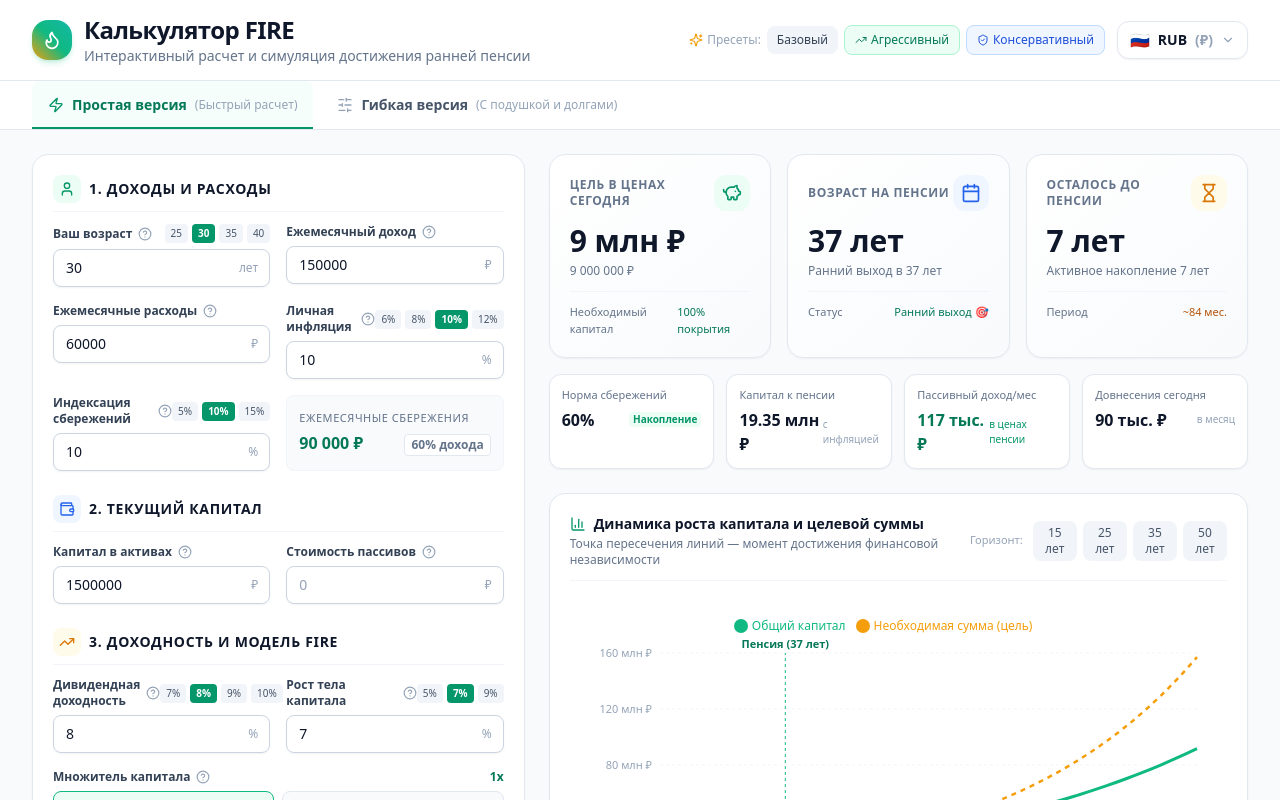
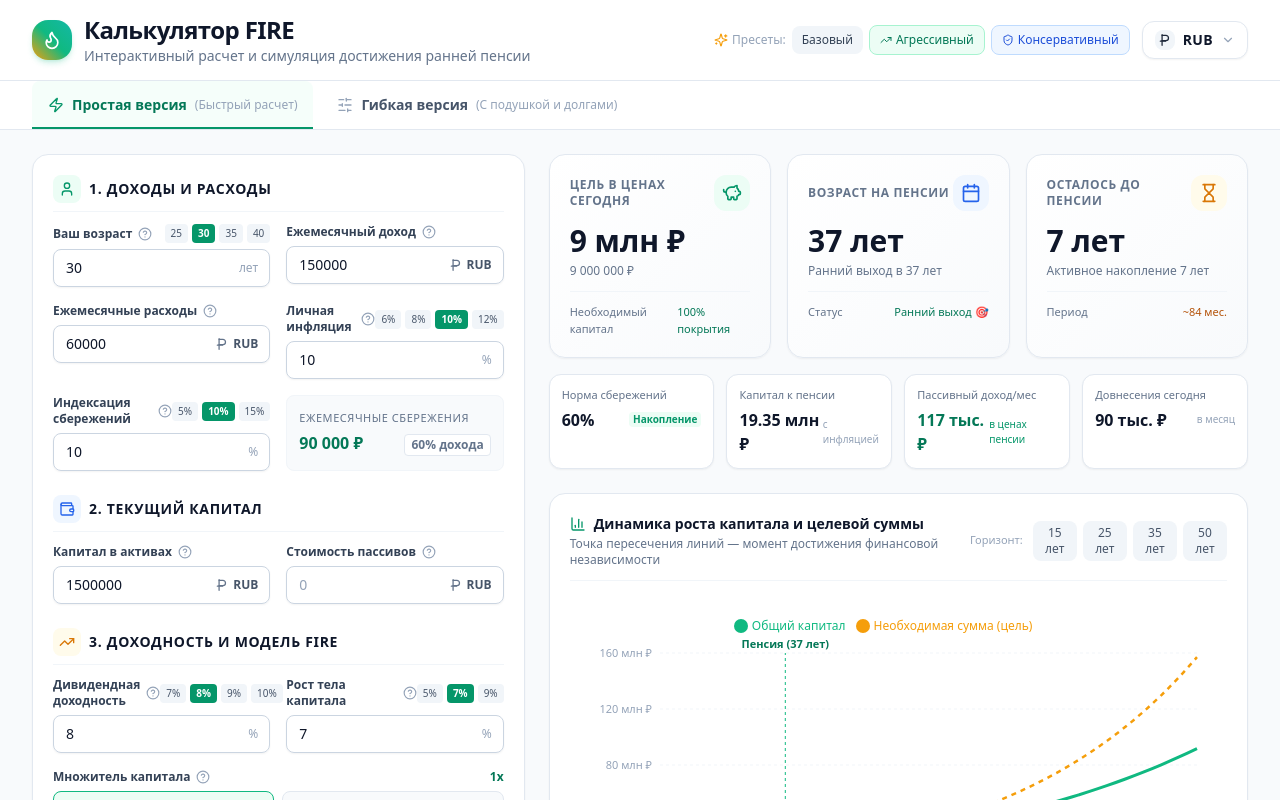
Before and after one commit to ykr0p/finance-toolbox, a Next.js app: page / in a window 1280 px wide. Shown: the top 800 px of the page. Built offline with nearby package versions, Linux system fonts and the light colour scheme.

Commit message:
feat: replace country text fallback with vector currency icons and show clean code (RUB, BYN, USD, EUR)

```diff
--- a/src/components/CurrencyDropdown.tsx
+++ b/src/components/CurrencyDropdown.tsx
@@ -3,7 +3,7 @@
 import React, { useState, useRef, useEffect } from "react";
 import { ChevronDown, Check, Coins } from "lucide-react";
 import { CurrencyCode, CURRENCY_CONFIGS } from "@/types/fire";
-import { BelarusianRubleIcon } from "./icons/BelarusianRubleIcon";
+import { CurrencyIcon } from "./icons/CurrencyIcon";
 
 interface CurrencyDropdownProps {
   currency: CurrencyCode;
@@ -17,8 +17,7 @@ export function CurrencyDropdown({
   const [isOpen, setIsOpen] = useState(false);
   const dropdownRef = useRef<HTMLDivElement>(null);
 
-  const currencyList: CurrencyCode[] = ["RUB", "USD", "EUR", "BYN"];
-  const currentConfig = CURRENCY_CONFIGS[currency];
+  const currencyList: CurrencyCode[] = ["RUB", "BYN", "USD", "EUR"];
 
   // Close when clicking outside
   useEffect(() => {
@@ -61,7 +60,7 @@ export function CurrencyDropdown({
 
   return (
     <div className="relative inline-block text-left" ref={dropdownRef}>
-      {/* Dropdown trigger button */}
+      {/* Dropdown trigger button showing only icon + currency code */}
       <button
         type="button"
         onClick={() => setIsOpen((prev) => !prev)}
@@ -73,14 +72,11 @@ export function CurrencyDropdown({
             : "bg-white hover:bg-slate-50 border-slate-200 text-slate-700"
         }`}
       >
-        <span className="text-base leading-none">{currentConfig.flag}</span>
-        <span className="font-bold text-slate-900">{currentConfig.code}</span>
-        <span className="text-slate-400">
-          {currency === "BYN" ? (
-            <BelarusianRubleIcon className="w-3.5 h-3.5 text-slate-600 inline" />
-          ) : (
-            `(${currentConfig.symbol})`
-          )}
+        <div className="w-5 h-5 rounded-lg bg-slate-100 flex items-center justify-center text-slate-800 shrink-0">
+          <CurrencyIcon currency={currency} className="w-3.5 h-3.5" />
+        </div>
+        <span className="font-bold text-slate-900 uppercase tracking-wide">
+          {currency}
         </span>
         <ChevronDown
           className={`w-3.5 h-3.5 text-slate-400 transition-transform duration-150 ${
@@ -94,13 +90,12 @@ export function CurrencyDropdown({
         <div
           role="menu"
           aria-orientation="vertical"
-          className="absolute right-0 mt-2 w-64 rounded-2xl bg-white p-1.5 shadow-xl border border-slate-200 z-50 animate-in fade-in zoom-in-95 duration-100 origin-top-right focus:outline-none"
+          className="absolute right-0 mt-2 w-60 rounded-2xl bg-white p-1.5 shadow-xl border border-slate-200 z-50 animate-in fade-in zoom-in-95 duration-100 origin-top-right focus:outline-none"
         >
           <div className="px-3 py-2 text-[11px] font-semibold text-slate-400 uppercase tracking-wider border-b border-slate-100 flex items-center justify-between">
             <span className="flex items-center gap-1.5">
               <Coins className="w-3.5 h-3.5 text-slate-500" /> Валюта расчета
             </span>
-            <span className="text-[10px] text-slate-400 font-normal">Выбор</span>
           </div>
 
           <div className="py-1 space-y-0.5">
@@ -114,26 +109,25 @@ export function CurrencyDropdown({
                   type="button"
                   role="menuitem"
                   onClick={() => handleSelect(code)}
-                  className={`w-full flex items-center justify-between px-3 py-2 rounded-xl text-xs transition-colors ${
+                  className={`w-full flex items-center justify-between px-3 py-2.5 rounded-xl text-xs transition-colors ${
                     isSelected
                       ? "bg-emerald-50 text-emerald-950 font-bold"
                       : "text-slate-700 hover:bg-slate-50 font-medium"
                   }`}
                 >
                   <div className="flex items-center gap-2.5">
-                    <span className="text-lg leading-none">{cfg.flag}</span>
+                    <div
+                      className={`w-7 h-7 rounded-lg flex items-center justify-center shrink-0 ${
+                        isSelected
+                          ? "bg-emerald-100 text-emerald-800 shadow-sm"
+                          : "bg-slate-100 text-slate-700"
+                      }`}
+                    >
+                      <CurrencyIcon currency={code} className="w-4 h-4" />
+                    </div>
                     <div className="text-left">
-                      <div className="flex items-center gap-1.5">
-                        <span className="font-bold">{code}</span>
-                        {code === "BYN" ? (
-                          <span className="text-slate-400 font-normal inline-flex items-center gap-0.5">
-                            (<BelarusianRubleIcon className="w-3.5 h-3.5 text-slate-700 inline" />)
-                          </span>
-                        ) : (
-                          <span className="text-slate-400 font-normal">
-                            ({cfg.symbol})
-                          </span>
-                        )}
+                      <div className="font-bold text-slate-900 text-xs uppercase tracking-wide">
+                        {code}
                       </div>
                       <div className="text-[11px] text-slate-500 font-normal">
                         {cfg.name}
--- a/src/components/InputForm.tsx
+++ b/src/components/InputForm.tsx
@@ -11,7 +11,7 @@ import {
 } from "@/types/fire";
 import { validateInputs } from "@/lib/validation";
 import { formatCurrency, formatPercent, getCurrencySymbol } from "@/lib/formatters";
-import { BelarusianRubleIcon } from "./icons/BelarusianRubleIcon";
+import { CurrencyIcon } from "./icons/CurrencyIcon";
 import {
   HelpCircle,
   AlertCircle,
@@ -105,6 +105,12 @@ export function InputForm({
   }) => {
     const error = touchedFields[name] ? errors[name] : undefined;
     const warning = warnings[name];
+    const isCurrencyField =
+      suffix === currencySymbol ||
+      suffix === "₽" ||
+      suffix === "$" ||
+      suffix === "€" ||
+      suffix === "BYN";
 
     return (
       <div className="space-y-1.5">
@@ -154,17 +160,17 @@ export function InputForm({
             onChange={(e) => handleInputChange(name, e)}
             onBlur={() => handleBlur(name)}
             placeholder="0"
-            className={`block w-full rounded-lg border py-2 pl-3 pr-12 text-sm text-slate-900 placeholder:text-slate-400 focus:outline-none focus:ring-2 tabular-nums transition ${
+            className={`block w-full rounded-lg border py-2 pl-3 pr-16 text-sm text-slate-900 placeholder:text-slate-400 focus:outline-none focus:ring-2 tabular-nums transition ${
               error
                 ? "border-rose-400 focus:border-rose-500 focus:ring-rose-200"
                 : "border-slate-300 focus:border-emerald-500 focus:ring-emerald-200"
             }`}
           />
           <div className="pointer-events-none absolute inset-y-0 right-0 flex items-center pr-3">
-            {suffix === "BYN" ? (
-              <span className="flex items-center gap-1 text-xs font-semibold text-slate-500">
-                <BelarusianRubleIcon className="w-3.5 h-3.5 text-slate-500" />
-                <span>BYN</span>
+            {isCurrencyField ? (
+              <span className="flex items-center gap-1 text-xs font-semibold text-slate-600">
+                <CurrencyIcon currency={currency} className="w-3.5 h-3.5 text-slate-500" />
+                <span>{currency}</span>
               </span>
             ) : (
               <span className="text-xs font-medium text-slate-400">{suffix}</span>
--- /dev/null
+++ b/src/components/icons/CurrencyIcon.tsx
@@ -0,0 +1,27 @@
+import React from "react";
+import { CurrencyCode } from "@/types/fire";
+import { RussianRubleIcon } from "./RussianRubleIcon";
+import { DollarIcon } from "./DollarIcon";
+import { EuroIcon } from "./EuroIcon";
+import { BelarusianRubleIcon } from "./BelarusianRubleIcon";
+
+interface CurrencyIconProps {
+  currency: CurrencyCode;
+  className?: string;
+}
+
+export function CurrencyIcon({
+  currency,
+  className = "w-4 h-4 inline-block",
+}: CurrencyIconProps) {
+  switch (currency) {
+    case "RUB":
+      return <RussianRubleIcon className={className} />;
+    case "USD":
+      return <DollarIcon className={className} />;
+    case "EUR":
+      return <EuroIcon className={className} />;
+    case "BYN":
+      return <BelarusianRubleIcon className={className} />;
+  }
+}
--- /dev/null
+++ b/src/components/icons/DollarIcon.tsx
@@ -0,0 +1,25 @@
+import React from "react";
+
+export function DollarIcon({
+  className = "w-4 h-4 inline-block",
+}: {
+  className?: string;
+}) {
+  return (
+    <svg
+      viewBox="0 0 24 24"
+      fill="none"
+      stroke="currentColor"
+      strokeWidth="2.2"
+      strokeLinecap="round"
+      strokeLinejoin="round"
+      className={className}
+      aria-label="Доллар США ($)"
+    >
+      {/* Vertical spine */}
+      <path d="M12 2v20" />
+      {/* S curve of Dollar */}
+      <path d="M17 6H9.5a3.5 3.5 0 0 0 0 7h5a3.5 3.5 0 0 1 0 7H6" />
+    </svg>
+  );
+}
--- /dev/null
+++ b/src/components/icons/EuroIcon.tsx
@@ -0,0 +1,27 @@
+import React from "react";
+
+export function EuroIcon({
+  className = "w-4 h-4 inline-block",
+}: {
+  className?: string;
+}) {
+  return (
+    <svg
+      viewBox="0 0 24 24"
+      fill="none"
+      stroke="currentColor"
+      strokeWidth="2.2"
+      strokeLinecap="round"
+      strokeLinejoin="round"
+      className={className}
+      aria-label="Евро (€)"
+    >
+      {/* Outer C curve */}
+      <path d="M19 6a8 8 0 0 0-14 6 8 8 0 0 0 14 6" />
+      {/* Upper crossbar */}
+      <path d="M3.5 10h10.5" />
+      {/* Lower crossbar */}
+      <path d="M3.5 14h10.5" />
+    </svg>
+  );
+}
--- /dev/null
+++ b/src/components/icons/RussianRubleIcon.tsx
@@ -0,0 +1,27 @@
+import React from "react";
+
+export function RussianRubleIcon({
+  className = "w-4 h-4 inline-block",
+}: {
+  className?: string;
+}) {
+  return (
+    <svg
+      viewBox="0 0 24 24"
+      fill="none"
+      stroke="currentColor"
+      strokeWidth="2.2"
+      strokeLinecap="round"
+      strokeLinejoin="round"
+      className={className}
+      aria-label="Российский рубль (₽)"
+    >
+      {/* Vertical spine */}
+      <path d="M7 3v18" />
+      {/* Upper loop of P */}
+      <path d="M7 4h6.5a4.5 4.5 0 0 1 0 9H7" />
+      {/* Horizontal stroke */}
+      <path d="M4 14h9" />
+    </svg>
+  );
+}
```
